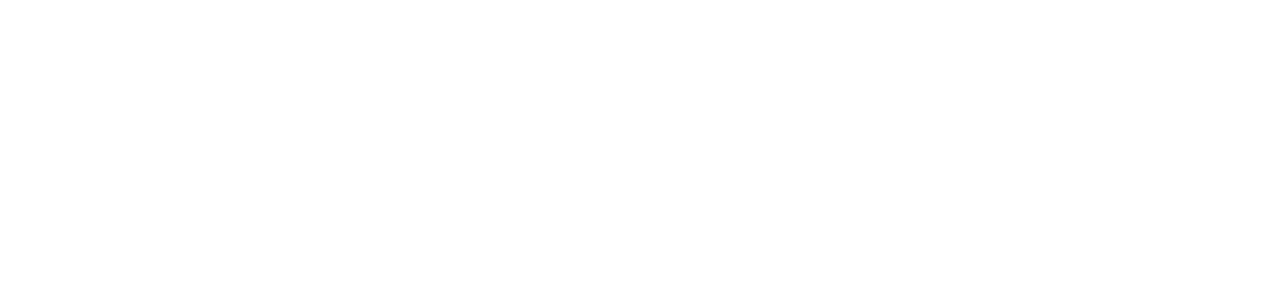
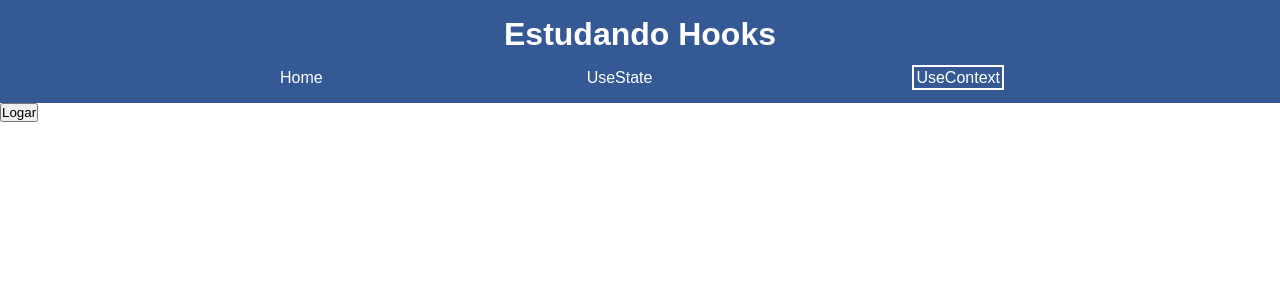
Before and after one commit to MunrraMT/estudando-hooks, a React (Create React App) app: page /context in a window 1280 px wide. Shown: the top 300 px of the page. Built offline with nearby package versions, Linux system fonts and the light colour scheme.

Commit message:
Estude de ContextAPI

```diff
--- a/src/App.js
+++ b/src/App.js
@@ -1,6 +1,6 @@
 import { BrowserRouter, Route, Switch } from 'react-router-dom';
 import HomePage from './pages/home-page';
-import useContextPage from './pages/use-context-page';
+import UseContextPage from './pages/use-context-page';
 import UseStatePage from './pages/use-state-page';
 
 function App() {
@@ -10,11 +10,11 @@
         <Route exact path='/'>
           <HomePage />
         </Route>
-        <Route exact path='/state'>
+        <Route path='/state'>
           <UseStatePage />
         </Route>
-        <Route exact path='/context'>
-          <useContextPage />
+        <Route path='/context'>
+          <UseContextPage />
         </Route>
       </Switch>
     </BrowserRouter>
--- a/src/pages/use-context-page.js
+++ b/src/pages/use-context-page.js
@@ -1,3 +1,60 @@
-const useContextPage = () => {};
+/* eslint-disable react/prop-types */
+import { createContext, useContext, useState } from 'react';
+import Header from '../components/header';
 
-export default useContextPage;
+const AuthContext = createContext([false, () => {}]);
+
+const AuthProvider = ({ children }) => {
+  const [user, setUser] = useState(false);
+
+  return (
+    <AuthContext.Provider value={{ user, setUser }}>
+      {children}
+    </AuthContext.Provider>
+  );
+};
+
+const Login = () => {
+  const { setUser } = useContext(AuthContext);
+
+  return (
+    <button
+      onClick={(e) => {
+        e.preventDefault();
+        setUser({ name: 'André' });
+      }}
+      type='button'
+    >
+      Logar
+    </button>
+  );
+};
+
+const UserProfile = () => {
+  const { user, setUser } = useContext(AuthContext);
+
+  return (
+    <section>
+      <h2>{`Olá ${user.name}`}</h2>
+      <button onClick={() => setUser(false)} type='button'>
+        Sair
+      </button>
+    </section>
+  );
+};
+
+const Main = () => {
+  const { user } = useContext(AuthContext);
+
+  return user ? <UserProfile /> : <Login />;
+};
+
+const UseContextPage = () => (
+  <>
+    <Header />
+    <AuthProvider>
+      <Main />
+    </AuthProvider>
+  </>
+);
+export default UseContextPage;
```
